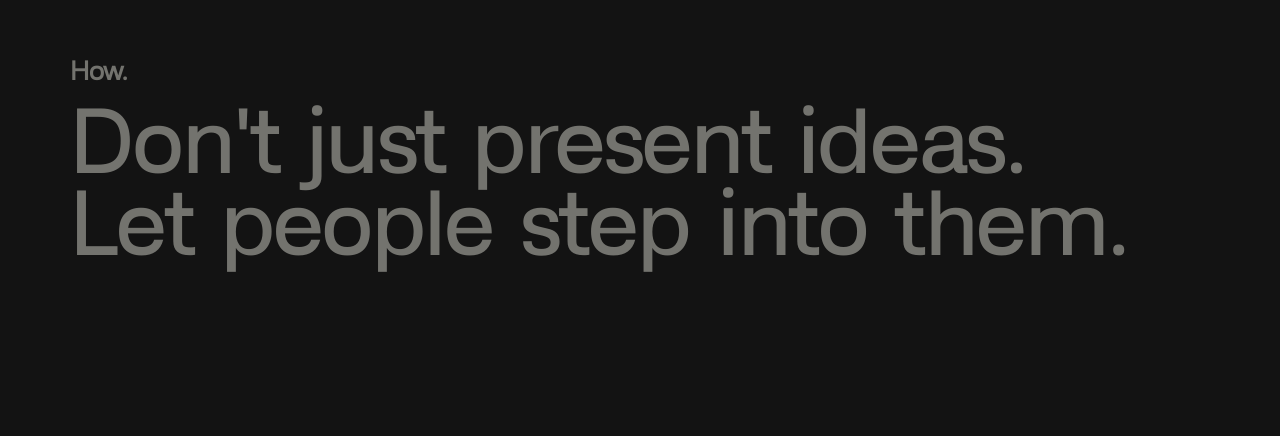
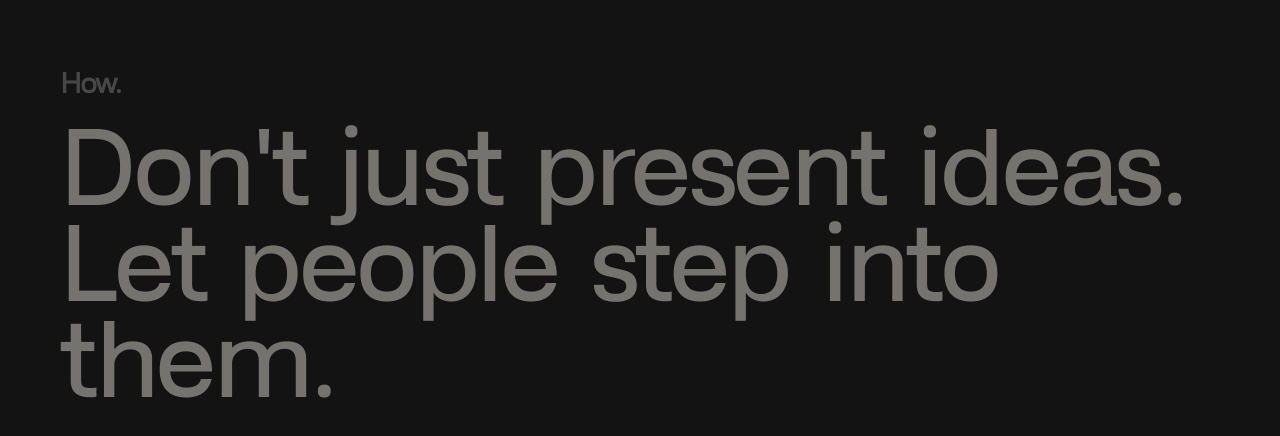
Before and after one commit to sachinjawade-cmyk/vx, a Next.js app: page / in a window 1280 px wide. Shown: the part 5562-5998 px from the top of the page. Built offline with nearby package versions, Linux system fonts and the light colour scheme.

Commit message:
feat: add partner logos for Futurotec and Opezee and implement Philosophy component

```diff
--- a/src/components/Philosophy.tsx
+++ b/src/components/Philosophy.tsx
@@ -40,23 +40,23 @@ const SECTION_HEIGHT = "400vh";
 
 const STICKY_HEIGHT = "100vh";
 
-const CONTENT_AREA_HEIGHT = 900;
+const CONTENT_AREA_HEIGHT = 1000;
 
-/*
-  Motion distances
-*/
+/* -------------------------------------------------------------------------- */
+/*                              MOTION DISTANCE                               */
+/* -------------------------------------------------------------------------- */
 
-const CONTENT_Y_ENTER = 120;
-const CONTENT_Y_EXIT = -120;
+const CONTENT_Y_ENTER = 80;
+const CONTENT_Y_EXIT = -80;
 
 /* -------------------------------------------------------------------------- */
 /*                              SPRING CONFIG                                 */
 /* -------------------------------------------------------------------------- */
 
 const SMOOTH_SCROLL_CONFIG = {
-  stiffness: 180,
-  damping: 32,
-  mass: 0.6,
+  stiffness: 170,
+  damping: 30,
+  mass: 0.55,
 };
 
 /* -------------------------------------------------------------------------- */
@@ -108,43 +108,38 @@ export default function Philosophy() {
       }}
     >
       {/* ================================================================== */}
-      {/*                           STICKY WRAPPER                            */}
+      {/*                           STICKY WRAPPER                           */}
       {/* ================================================================== */}
 
       <div
         className="
           sticky
           top-0
+          h-screen
           overflow-hidden
+          flex
+          items-center
         "
-        style={{
-          height: STICKY_HEIGHT,
-        }}
       >
+        {/* ================================================================ */}
+        {/*                            CONTENT                               */}
+        {/* ================================================================ */}
+
         <div
           className="
             w-full
-            max-w-[1400px]
+            max-w-[1500px]
             mx-auto
-            px-10
-            md:px-16
-            flex
-            items-start
-            justify-center
-            pt-[12vh]
+            px-8
+            md:px-14
           "
         >
-          {/* ============================================================ */}
-          {/*                         CONTENT                              */}
-          {/* ============================================================ */}
-
           <div
             className="
               relative
-              overflow-hidden
+              w-full
               flex
-              items-start
-              w-full
+              items-center
             "
             style={{
               height:
@@ -174,7 +169,7 @@ export default function Philosophy() {
                   segment;
 
                 /* ------------------------------------------------------ */
-                /*                       OPACITY                         */
+                /*                         OPACITY                       */
                 /* ------------------------------------------------------ */
 
                 const opacity =
@@ -189,7 +184,7 @@ export default function Philosophy() {
                   );
 
                 /* ------------------------------------------------------ */
-                /*                           Y                           */
+                /*                            Y                          */
                 /* ------------------------------------------------------ */
 
                 const y =
@@ -220,9 +215,9 @@ export default function Philosophy() {
                       end,
                     ],
                     [
-                      0.98,
+                      0.985,
                       1,
-                      0.98,
+                      0.985,
                     ]
                   );
 
@@ -239,8 +234,7 @@ export default function Philosophy() {
                       inset-0
                       flex
                       flex-col
-                      justify-start
-                      pt-[140px]
+                      justify-center
                     "
                   >
                     {/* SMALL LABEL */}
@@ -248,11 +242,11 @@ export default function Philosophy() {
                     <div
                       className="
                         text-[22px]
-                        md:text-[28px]
+                        md:text-[30px]
                         font-semibold
-                        tracking-[-0.03em]
-                        text-[#F0F0E5]
-                        mb-2
+                        tracking-[-0.04em]
+                        text-[#8D8D8D]
+                        mb-3
                       "
                     >
                       {block.heading}
@@ -262,16 +256,22 @@ export default function Philosophy() {
 
                     <p
                       className="
-                        text-[44px]
-                        sm:text-[58px]
-                        md:text-[72px]
-                        lg:text-[84px]
-                        xl:text-[92px]
+                        text-[52px]
+                        sm:text-[68px]
+                        md:text-[82px]
+                        lg:text-[96px]
+                        xl:text-[108px]
+
                         leading-[0.9]
+
                         tracking-[-0.02em]
+
                         font-medium
+
                         whitespace-pre-line
-                        text-[#F0F0E5]
+
+                        text-[#F5F2EB]
+
                         max-w-[1500px]
                       "
                     >
```
